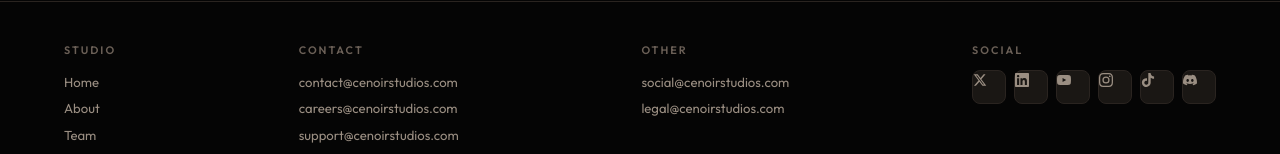
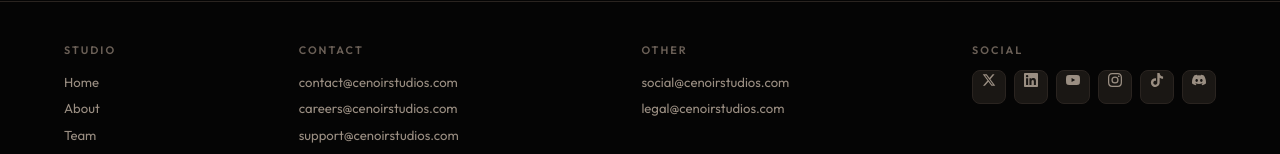
Before and after one commit to Cenoir-Studios/WebSite, a React (Vite) app: page / in a window 1280 px wide. Shown: the part 2137-2291 px from the top of the page. Built offline with nearby package versions, Linux system fonts and the light colour scheme; a web font is replaced by a local one.

Commit message:
Update style.css

```diff
--- a/src/style.css
+++ b/src/style.css
@@ -411,9 +411,9 @@ body::before {
 .footer-bottom::before { content: ''; position: absolute; top: 0; left: calc(-1 * var(--pad)); right: calc(-1 * var(--pad)); height: 1px; background: var(--border); }
 .footer-copy { font-size: 0.72rem; color: var(--text-muted); margin: 0; }
 .footer-social { display: flex; gap: 0.4rem; }
-.social-link { display: inline-flex; align-items: center; justify-content: center; width: 34px; height: 34px; border-radius: 8px; background: var(--surface); border: 1px solid var(--border); color: var(--text-muted); transition: all 0.3s; }
+.social-link { display: flex; align-items: center; justify-content: center; width: 34px; height: 34px; border-radius: 8px; background: var(--surface); border: 1px solid var(--border); color: var(--text-muted); transition: all 0.3s; line-height: 0; padding: 0; }
 .social-link:hover { border-color: var(--accent); color: var(--accent); background: var(--accent-glow); transform: translateY(-2px); }
-.social-link svg { width: 14px; height: 14px; fill: currentColor; display: block; }
+.social-link svg { width: 14px; height: 14px; fill: currentColor; display: block; margin: auto; }
 
 /* ═══════ ANIMATIONS ═══════ */
 
```
